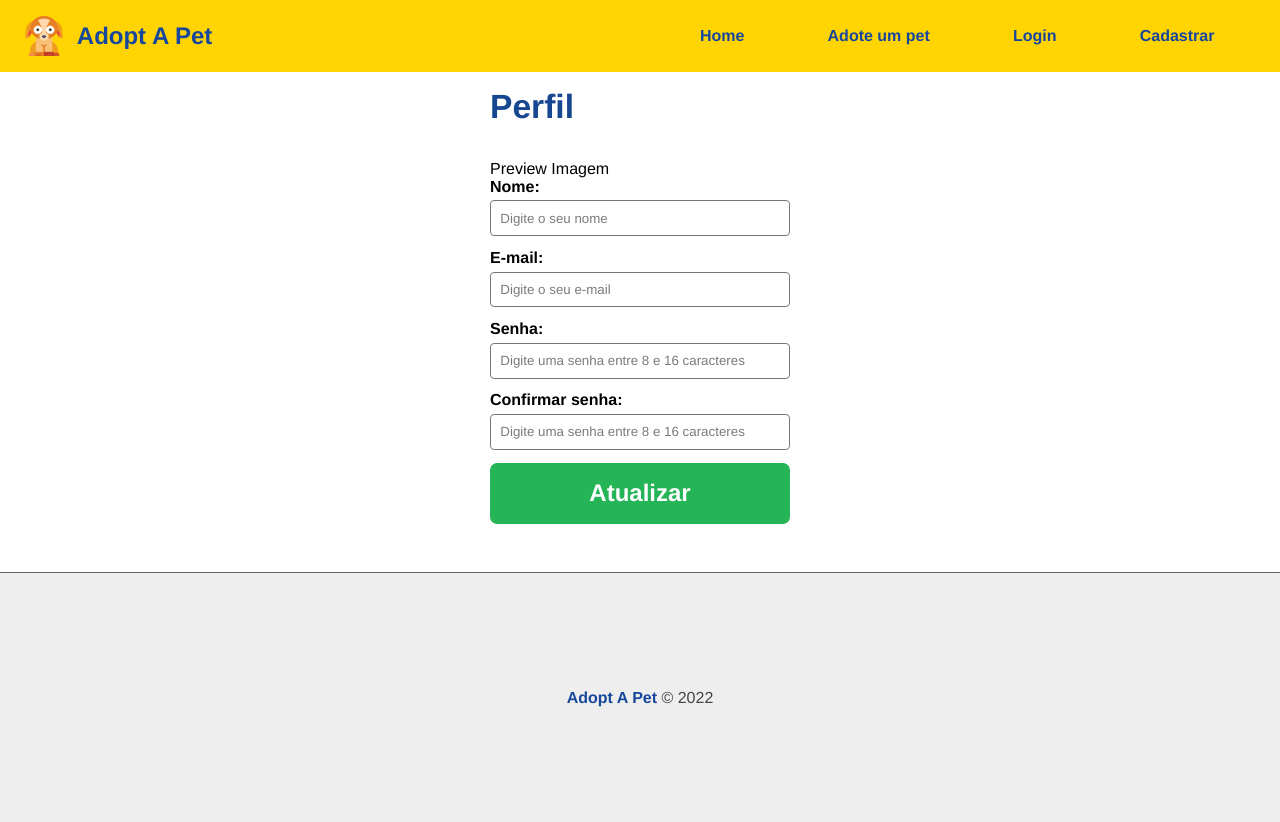
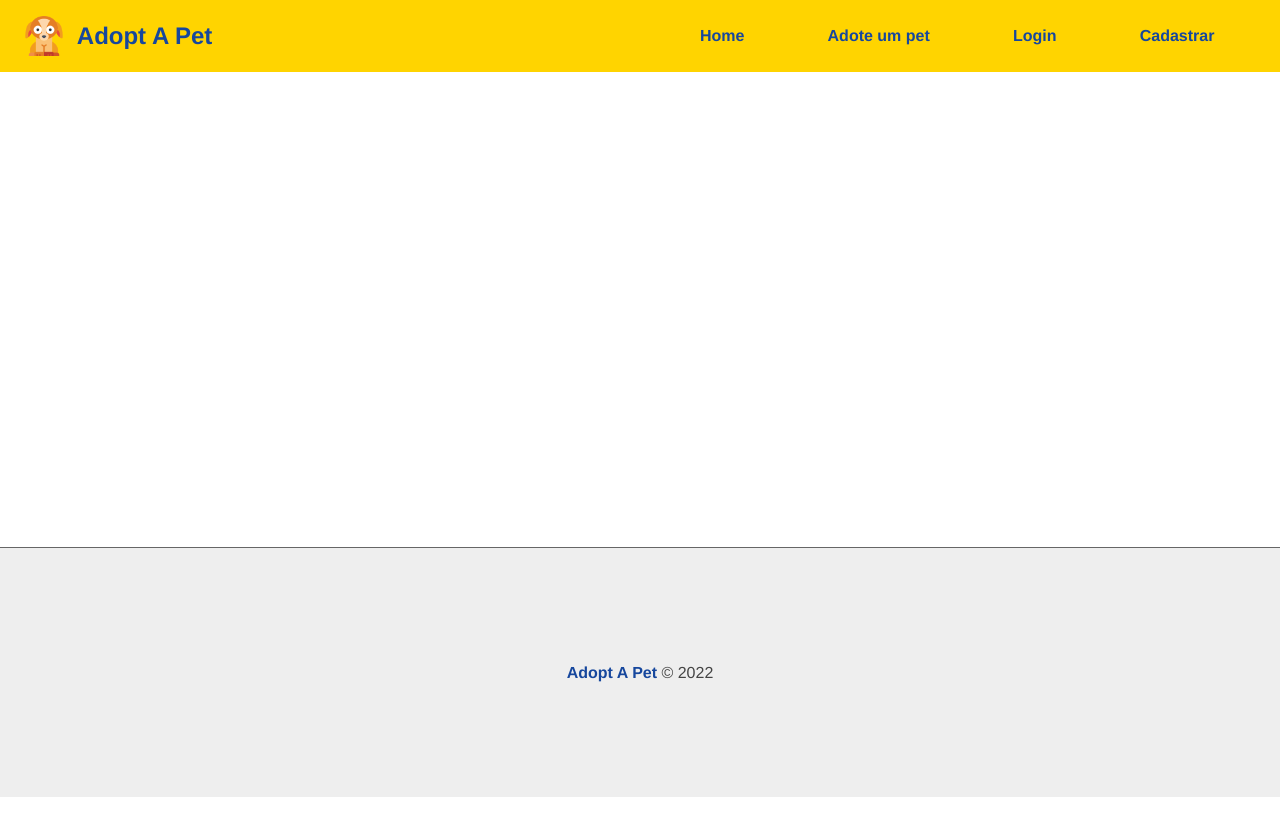
Before and after one commit to rafael-oliveira-hellz/adopt-a-pet, a React (Create React App) app in the folder frontend/: page /pets in a window 1280 px wide. After the commit the page ends 800 px from the top, so only its background shows below. Built offline with nearby package versions, Linux system fonts and the light colour scheme; the HTML template or start-up script is replaced by a standard one.

Commit message:
+ Create Profile

```diff
--- a/frontend/src/App.js
+++ b/frontend/src/App.js
@@ -27,7 +27,7 @@ function App() {
               <Route path="/login" element={<Login />} />
               <Route path="/register" element={<Register />} />
               <Route path="/user/profile" element={<Profile />} />
-              <Route path="/pets" element={<Profile />} />
+              {/* <Route path="/pets" element={<Profile />} /> */}
             </Routes>
           </Container>
         <Footer />
--- a/frontend/src/components/pages/User/Profile.js
+++ b/frontend/src/components/pages/User/Profile.js
@@ -1,4 +1,4 @@
-import { useState } from "react";
+import { useState, useEffect } from "react";
 import UseFlashMessage from "../../../hooks/useFlashMessage";
 import api from "../../../utils/api";
 import styles from '../../form/Form.module.css';
@@ -7,68 +7,58 @@ import profileStyles from './Profile.module.css';
 import Input from "../../form/Input";
 import Button from "../../form/Button";
 
-const Profile = ({ user, updateUser }) => {
+const Profile = () => {
 
-    const [userData, setUserData] = useState({});
-    const [userPassword, setUserPassword] = useState({});
-    const [userPasswordConfirm, setUserPasswordConfirm] = useState({});
+    const [user, setUser] = useState({})
+    const [preview, setPreview] = useState()
+    const [token] = useState(localStorage.getItem('token') || '')
     const { setFlashMessage } = UseFlashMessage();
 
-    const handleChange = (e) => {
-        setUserData({
-            ...userData,
-            [e.target.name]: e.target.value,
-        });
+    useEffect(() => {
+        api
+        .get('/users/checkToken', {
+            headers: {
+            Authorization: `Bearer ${JSON.parse(token)}`,
+            },
+        })
+        .then((response) => {
+            console.log(response.data)
+            setUser(response.data)
+
+            console.log(response.data.user.name)
+        })
+    }, [token])
+
+    function handleChange(e) {
     }
 
-    const handlePasswordChange = (e) => {
-        setUserPassword({
-            ...userPassword,
-            [e.target.name]: e.target.value,
-        });
-    }
-
-    const handlePasswordConfirmChange = (e) => {
-        setUserPasswordConfirm({
-            ...userPasswordConfirm,
-            [e.target.name]: e.target.value,
-        });
+    function onFileChange(e) {
     }
 
     const handleSubmit = async (e) => {
-        e.preventDefault();
-
-        if (userPassword.password !== userPasswordConfirm.password) {
-            setFlashMessage('As senhas não conferem!', 'error');
-            return;
-        }
-
-        const data = {
-            ...userData,
-            password: userPassword.password,
-        };
-
-        try {
-            const response = await api.put('/users/profile', data);
-            setFlashMessage('Perfil atualizado com sucesso!', 'success');
-            updateUser(response.data);
-        } catch (failure) {
-            setFlashMessage(failure.response.data.error, 'error');
-        }
     }
 
     return (
-        <section className={styles.form_container}>
-            <h1>Perfil</h1>
-            <p>Preview Imagem</p>
+        <section className={profileStyles.profile_container}>
+            <div className={profileStyles.profile_header}>
+                <h1>Perfil</h1>
+                <p>Preview Imagem</p>
+            </div>
 
-            <form onSubmit={handleSubmit}>
+            <form className={styles.form_container} onSubmit={handleSubmit}>
+                <Input
+                    type="file"
+                    name="avatar"
+                    text="Avatar"
+                    handleOnChange={onFileChange}
+                />
+
                 <Input
                     type="text"
                     text="Nome"
                     name="name"
                     placeholder="Digite o seu nome"
-                    value={userData.name}
+                    value={user.name || ''}
                     handleOnChange={handleChange}
                 />
 
@@ -77,7 +67,7 @@ const Profile = ({ user, updateUser }) => {
                     text="E-mail"
                     name="email"
                     placeholder="Digite o seu e-mail"
-                    value={userData.email}
+                    value={user.email || ''}
                     handleOnChange={handleChange}
                 />
 
@@ -86,17 +76,15 @@ const Profile = ({ user, updateUser }) => {
                     text="Senha"
                     name="password"
                     placeholder="Digite uma senha entre 8 e 16 caracteres"
-                    value={userPassword.password}
-                    handleOnChange={handlePasswordChange}
+                    handleOnChange={handleChange}
                 />
 
                 <Input
                     type="password"
                     text="Confirmar senha"
-                    name="password"
+                    name="password_confirmation"
                     placeholder="Digite uma senha entre 8 e 16 caracteres"
-                    value={userPasswordConfirm.password}
-                    handleOnChange={handlePasswordConfirmChange}
+                    handleOnChange={handleChange}
                 />
 
                 <Button type="submit" value="Atualizar" />
--- a/frontend/src/components/pages/User/Profile.module.css
+++ b/frontend/src/components/pages/User/Profile.module.css
@@ -0,0 +1,20 @@
+.profile_container {
+    display: flex;
+    flex-direction: column;
+    align-items: center;
+    justify-content: center;
+    width: 100%;
+    height: 100%;
+    padding: 0;
+    margin: 0;
+    background-color: #fafafa;
+}
+
+.profile_header {
+    padding: 0;
+    margin: 2em 0;
+}
+
+.profile_header h1 {
+    margin-bottom: 2em;
+}
```
